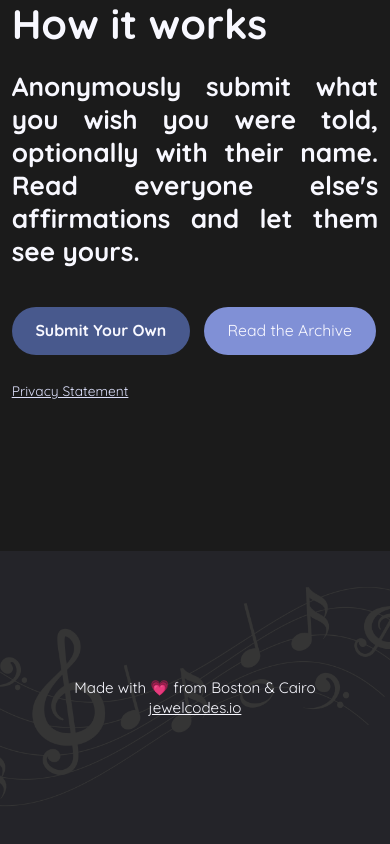
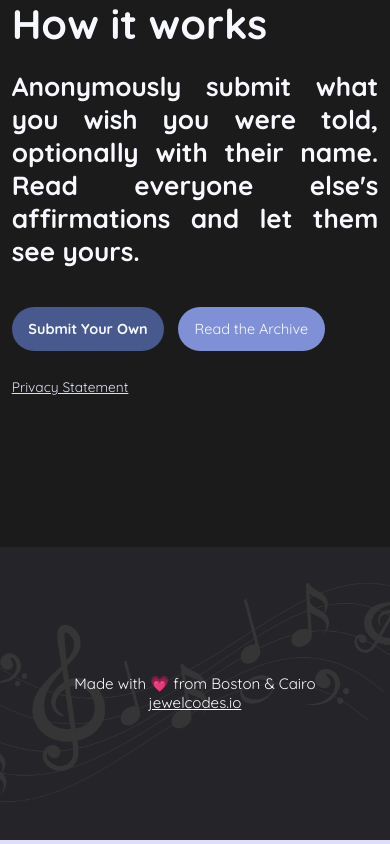
Before and after one commit to jewelcodes/the-yearn-vault, a React (Create React App) app in the folder frontend/: page / in a window 390 px wide. Shown: the part 1651-2495 px from the top of the page. Built offline with nearby package versions, Linux system fonts and the light colour scheme.

Commit message:
frontend: fix font sizes on smaller screens

```diff
--- a/frontend/src/index.css
+++ b/frontend/src/index.css
@@ -144,4 +144,9 @@ a:hover {
     .sec h2 {
         font-size: 0.8em;
     }
+
+    .button {
+        font-size: 1.05em;
+        padding: 1em 1.15em;
+    }
 }
```
